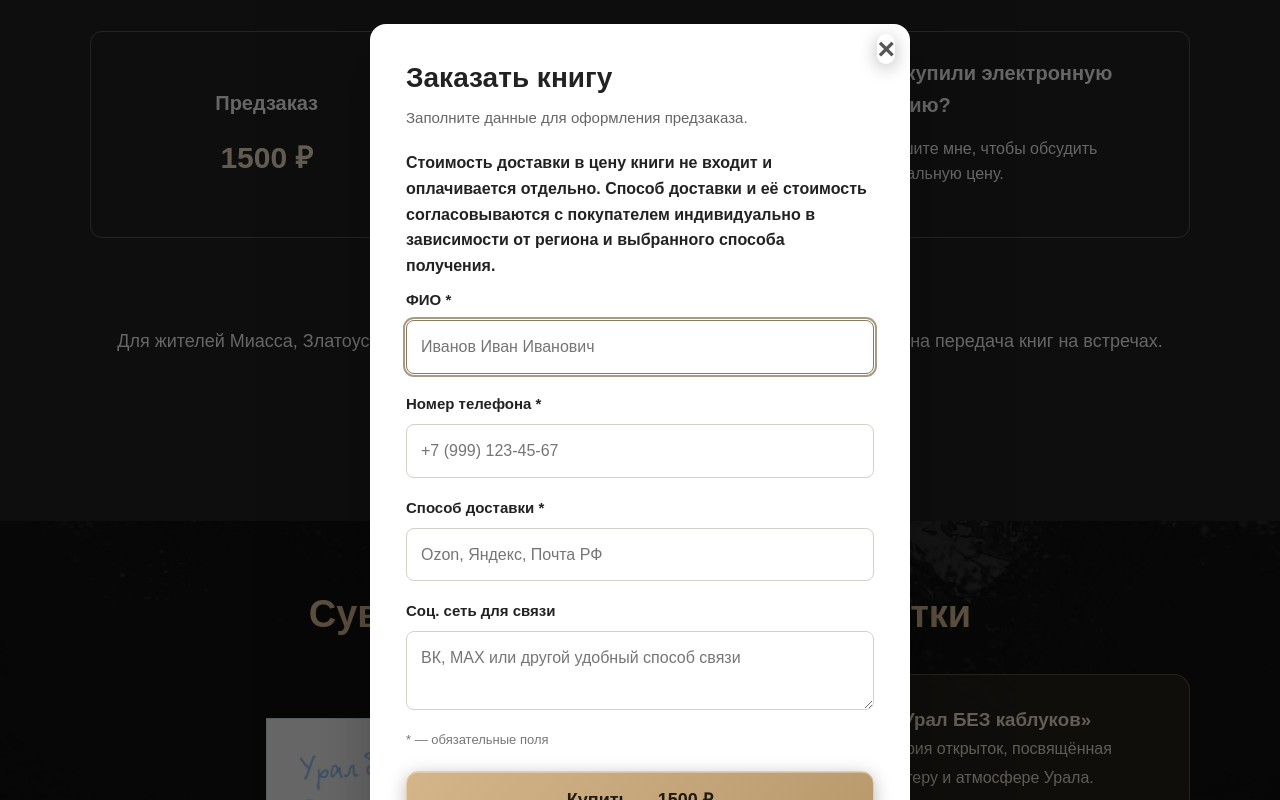
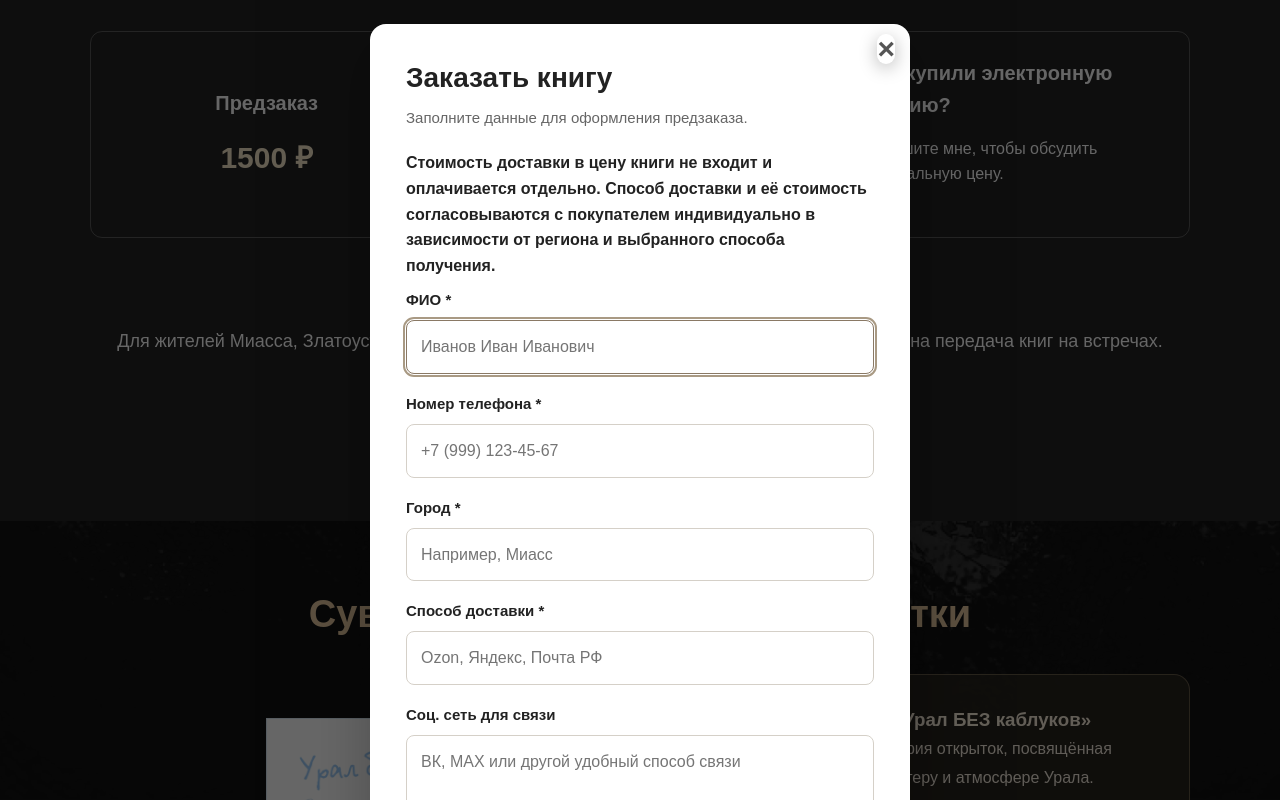
Before and after one commit to L2w-BHS/SoloOksSite, a website: page public/index.html in a window 1280 px wide. Both pictures are taken after a click on the button "Заказать книгу". Shown: the part 3055-3855 px from the top of the page. Drawn offline with Linux system fonts and the light colour scheme; a web font is replaced by a local one.

Commit message:
table cite

```diff
--- a/public/index.html
+++ b/public/index.html
@@ -1304,6 +1304,7 @@ document.addEventListener('DOMContentLoaded', function () {
 
 
 
+
 <!-- ================================= -->
 <!-- ФОРМА ПРЕДЗАКАЗА -->
 <!-- ================================= -->
@@ -1350,8 +1351,7 @@ document.addEventListener('DOMContentLoaded', function () {
                 required
             >
 
-                <label for="customer-phone">Номер телефона *</label>
-
+            <label for="phone">Номер телефона *</label>
 
             <input
                 type="tel"
@@ -1365,6 +1365,17 @@ document.addEventListener('DOMContentLoaded', function () {
                 required
             >
 
+            <!-- НОВОЕ ПОЛЕ: ГОРОД -->
+            <label for="customer-city">Город *</label>
+
+            <input
+                type="text"
+                id="customer-city"
+                name="city"
+                placeholder="Например, Миасс"
+                autocomplete="address-level2"
+                required
+            >
 
             <label for="customer-delivery">Способ доставки *</label>
 
@@ -1399,7 +1410,6 @@ document.addEventListener('DOMContentLoaded', function () {
             </button>
         </form>
 
-
         <div
             class="order-success"
             id="order-success"
@@ -1429,6 +1439,8 @@ document.addEventListener('DOMContentLoaded', function () {
             >
                 Понятно
             </button>
+        </div>
+    </div>
 </div>
 
 
```
Lines whose indentation alone changed are shown as unchanged.
